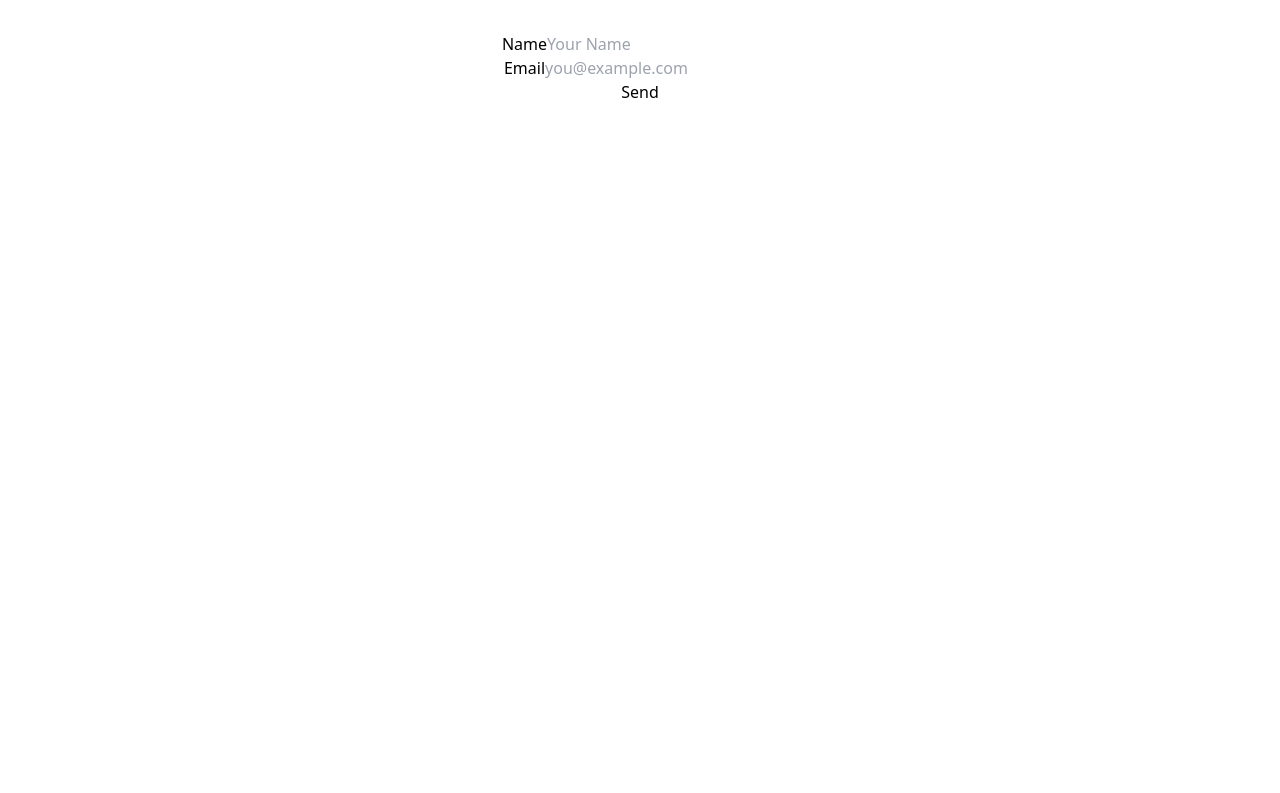
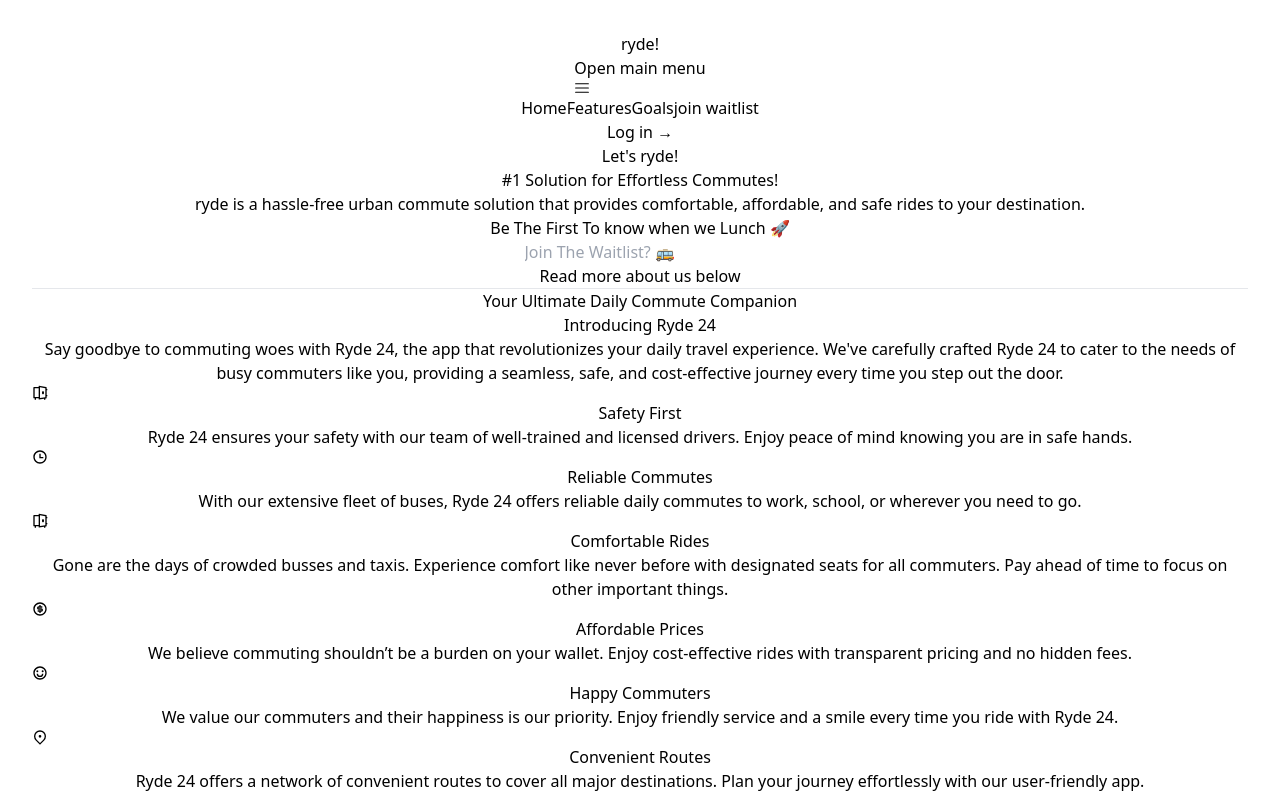
Before and after one commit to MAZZTHEGAMER/ryde24-waitlist, a React (Vite) app in the folder ryde24-waitlist/: page / in a window 1280 px wide. Shown: the top 793 px of the page. Built offline with nearby package versions, Linux system fonts and the light colour scheme.

Commit message:
treat me like white tee

```diff
--- a/ryde24-waitlist/src/App.jsx
+++ b/ryde24-waitlist/src/App.jsx
@@ -9,8 +9,8 @@ import ThankyouModal from './components/ThankyouModal'
 function App() {
   return (
     <>
-      {/* <Home /> */}
-      <Test />
+      <Home />
+      {/* <Test /> */}
       {/* <ThankyouModal></ThankyouModal> */}
 
     </>
```
